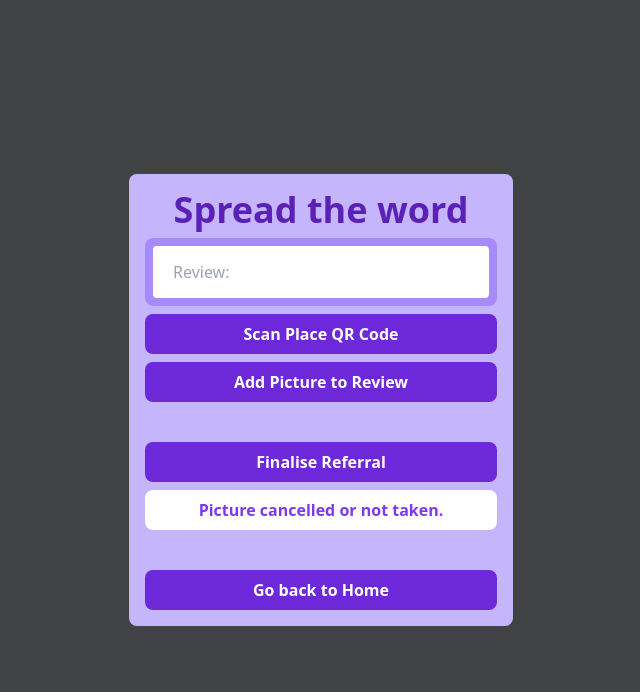
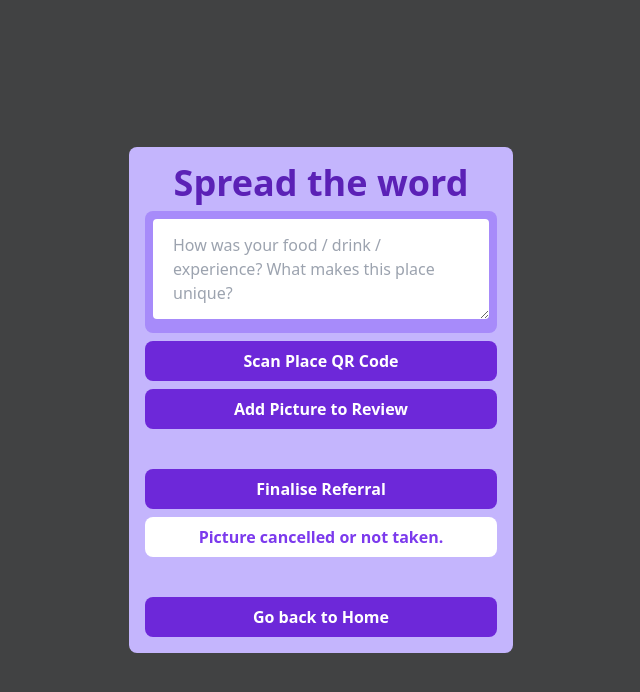
Before and after one commit to 0tt0I/DRP, a Next.js app in the folder app/: page /customer/spread-the-word in a window 1280 px wide. Shown: the top 692 px of the page, without its empty margins (319-959 px from the left). Built offline with nearby package versions, Linux system fonts and the light colour scheme; no server answers; sample sign-in values are in the browser's storage.

Commit message:
feat: make the spread the word input box larger and have more descriptive placeholder

```diff
--- a/app/pages/customer/spread-the-word.tsx
+++ b/app/pages/customer/spread-the-word.tsx
@@ -123,8 +123,9 @@ export default function AddReferral () {
 
         <div className="gap-2 flex flex-col p-2 darker-div">
           <label>
-            <input
-              placeholder="Review: "
+            <textarea
+              rows={3}
+              placeholder="How was your food / drink / experience? What makes this place unique? "
               className="input"
               onChange={(event) => setNewReview(event.target.value)}/>
           </label>
```
